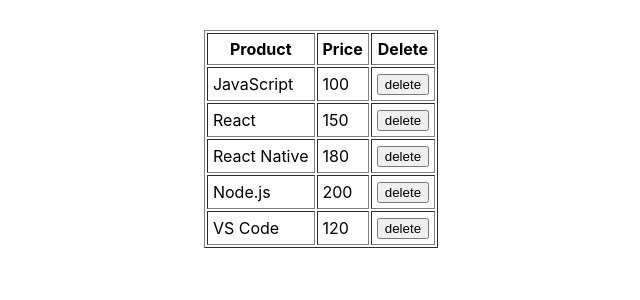
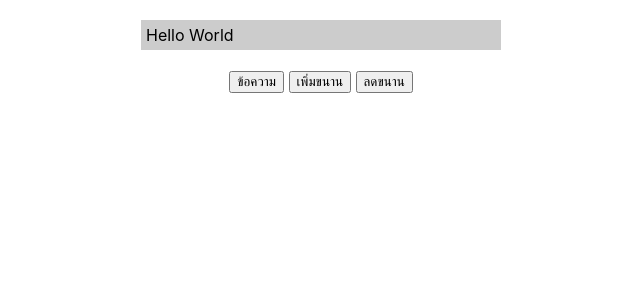
Before and after one commit to shidosaiga/react-app1-apirak, a React (Create React App) app in the folder app1/: page / in a window 1280 px wide. Shown: the top 300 px of the page, without its empty margins (319-959 px from the left). Built offline with nearby package versions, Linux system fonts and the light colour scheme.

Commit message:
Storing state data with State Function

```diff
--- a/app1/src/App.js
+++ b/app1/src/App.js
@@ -7,6 +7,7 @@
 import {EventData2} from './event-data'
 import RefsFunc from './refs-class'
 import RefArray from './refs-array'
+import MessageBox from './state-func'
 function App() {
 
   // return (
@@ -18,7 +19,7 @@
   // );
   // return <Button/>
   // return <Calculator2/>
-  return <RefArray/>
+  return <MessageBox/>
 }
 
 export default App;
--- /dev/null
+++ b/app1/src/state-func.js
@@ -0,0 +1,33 @@
+import React, { useState } from "react";
+export default function MessageBox() {
+  let [text, setText] = useState("Hello World");
+  let [size, setSize] = React.useState(16);
+
+  const onClickSetText = () => {
+    let t = prompt("กำหนดข้อความ");
+    if (t) {
+      setText(t);
+    }
+  };
+
+  const onClickZoomIn = () => {
+    let newSize = size + 1;
+    setSize(newSize);
+  };
+  let msgboxSyle = {
+    display: 'inline-block',
+    width: 350,
+    fontSize: size, //Use the value from State
+    backgroundColor: '#ccc',
+    padding: 5,
+    textAlign: 'left'
+    }
+    return (
+        <div style={{textAlign:'center', marginTop:20}}>
+        <div style={ msgboxSyle}>{text}</div><br/><br/>
+        <button onClick={onClickSetText}>ข้อความ</button>&nbsp;
+        <button onClick={onClickZoomIn}>เพิ่มขนาน</button>&nbsp;
+        <button onClick={() => setSize(size - 1)}>ลดขนาน</button>
+        </div>
+        )
+}
```
